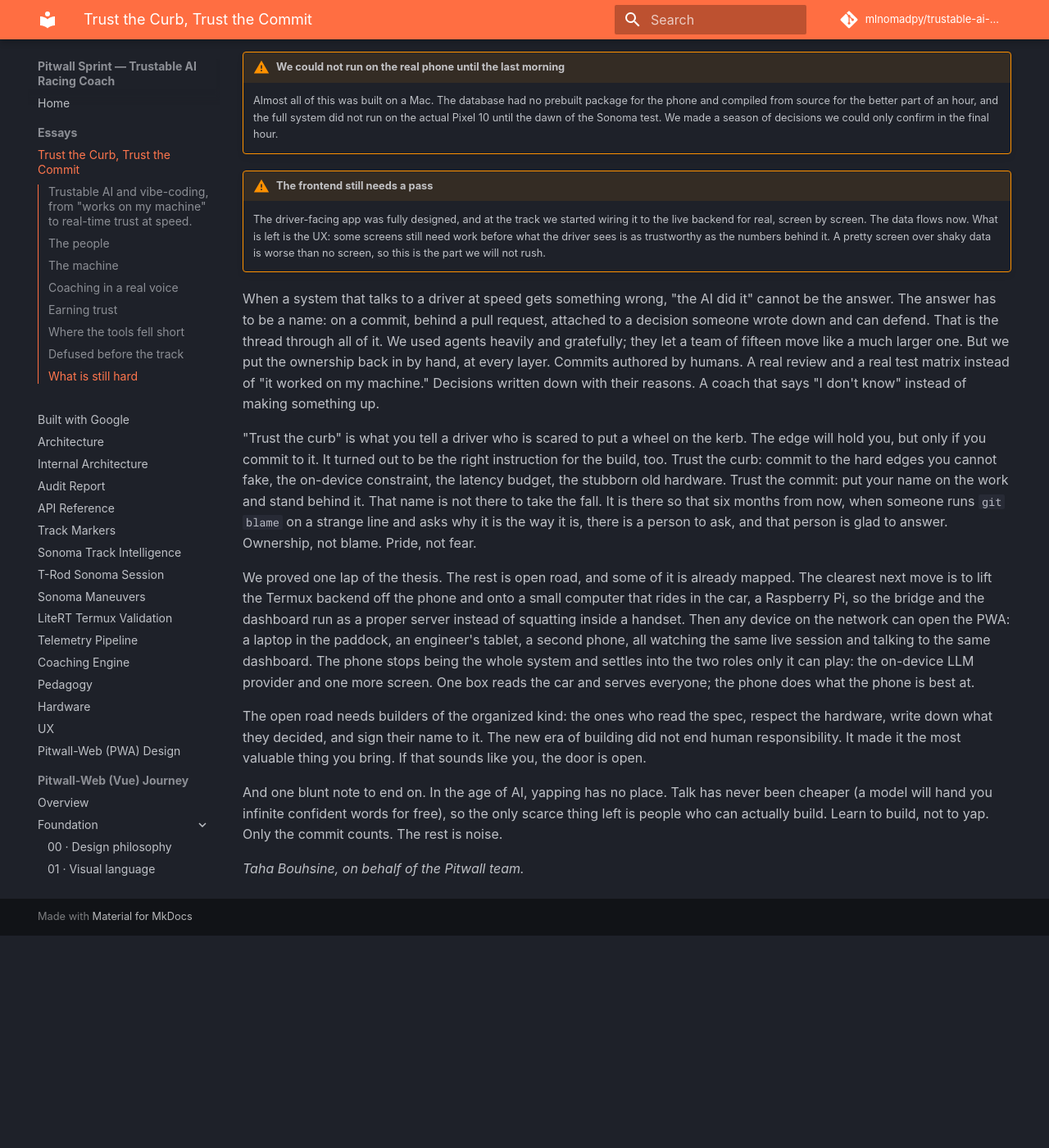
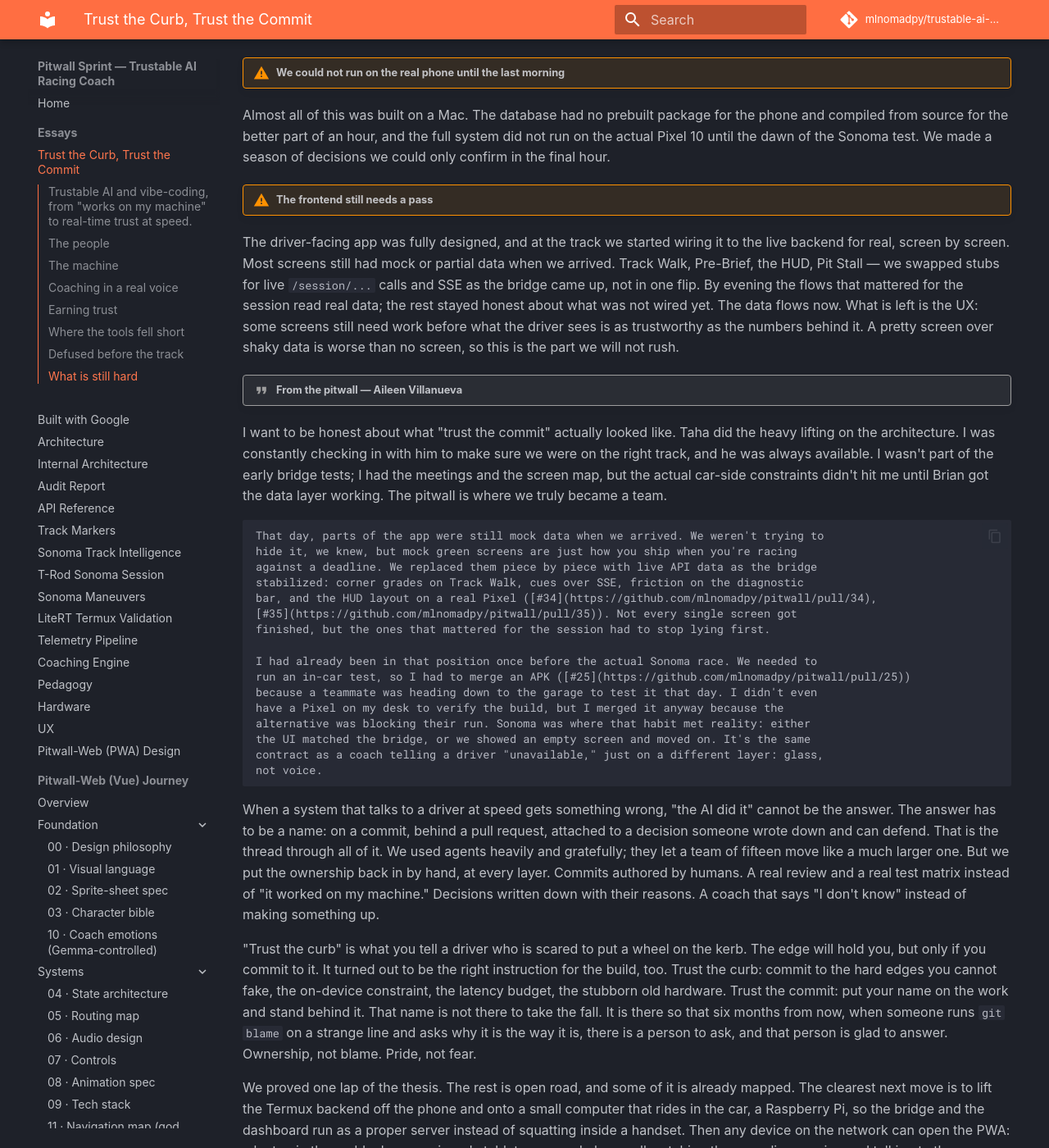
Before and after one commit to mlnomadpy/trustable-ai-superapp, an MkDocs documentation site: the page built from docs/essays/trusted-at-130mph.md, in a window 1280 px wide and 1400 px high, scrolled down 11789 px. Shown: the whole window at 82% size. Built offline with MkDocs 1.6.1 and Material for MkDocs 9.7.7, drawn with Linux system fonts in a browser that asks for light colours; some web fonts are replaced; comment, search, counter and statistics services are not loaded; before the commit the page ends 12930 px from its top, so only the background shows below that; some of the changed text lies outside the part shown.

Commit message:
draft  additions for Aileen Villanueva

```diff
--- a/docs/essays/trusted-at-130mph.md
+++ b/docs/essays/trusted-at-130mph.md
@@ -2,7 +2,7 @@
 
 ### Trustable AI and vibe-coding, from "works on my machine" to real-time trust at speed.
 
-*A field note from the Trustable AI Racing Coach sprint. Written by Taha Bouhsine on behalf of the Pitwall team.*
+_A field note from the Trustable AI Racing Coach sprint. Written by Taha Bouhsine on behalf of the Pitwall team._
 
 ---
 
@@ -57,11 +57,11 @@
 We inherited a lot, too. This repository consolidates work that already lived across a handful of open-source projects, built by people whose names are in the commit history and the acknowledgments. You do not prototype at 130 mph from a blank page. You get there standing on other people's late nights.
 
 !!! quote "From the project acknowledgments"
-    The single thing without which **none** of this exists: **Brian Luc** designed
-    the in-car data system that gets telemetry off the car in the first place. The
-    AiM MXP / CAN-over-USB-C pipeline every downstream component consumes, all of it
-    ultimately reads data that exists in software only because of Brian's
-    architecture. Thank you, Brian.
+The single thing without which **none** of this exists: **Brian Luc** designed
+the in-car data system that gets telemetry off the car in the first place. The
+AiM MXP / CAN-over-USB-C pipeline every downstream component consumes, all of it
+ultimately reads data that exists in software only because of Brian's
+architecture. Thank you, Brian.
 
 Remember him. In an essay about what agents can take off your plate, the one person they could not touch is the one standing closest to the metal, because that is exactly where this project has its hard floor, the part no model abstracted away.
 
@@ -123,11 +123,11 @@
 
 The only honest way to do that is to admit coaching is not one thing at one speed. It is three things at three speeds.
 
-| Tier | What runs | Budget | When |
-|------|-----------|--------|------|
-| 🔴 **Hot** | rule-based canonical phrases, no model | under 100 ms, every frame | on track, mid-corner |
-| 🟡 **Warm** | brief and debrief over the local model | a few seconds | parked |
-| 🟢 **Paddock** | the agent system over the local model | seconds | parked |
+| Tier           | What runs                              | Budget                    | When                 |
+| -------------- | -------------------------------------- | ------------------------- | -------------------- |
+| 🔴 **Hot**     | rule-based canonical phrases, no model | under 100 ms, every frame | on track, mid-corner |
+| 🟡 **Warm**    | brief and debrief over the local model | a few seconds             | parked               |
+| 🟢 **Paddock** | the agent system over the local model  | seconds                   | parked               |
 
 The most trustable decision we made was to not use the AI where it would fail. We measured it. On a developer machine, the on-device model takes about a quarter second to its first word and several seconds for a full thought; a pre-session brief clocked in at 6.7 seconds. The corner, meanwhile, is over in under a second.
 
@@ -167,7 +167,7 @@
 
 ## Coaching in a real voice
 
-A coach can be fast, on-device, and perfectly architected and still be useless if it talks like a manual. The hard part was never the plumbing. It was getting the thing to say what a good coach would say, in the words a real one uses. That came from two people: Ross Bentley, through his *Speed Secrets* curriculum, and a coach we will call T-Rod, through one afternoon at Sonoma.
+A coach can be fast, on-device, and perfectly architected and still be useless if it talks like a manual. The hard part was never the plumbing. It was getting the thing to say what a good coach would say, in the words a real one uses. That came from two people: Ross Bentley, through his _Speed Secrets_ curriculum, and a coach we will call T-Rod, through one afternoon at Sonoma.
 
 Bentley gave us the theory, and we refused to just hand the model a PDF. Each concept in the curriculum became a small structured object the system could act on: the telemetry condition that should trigger it, the physics underneath, the exact words to say at each skill level, the anti-pattern that means the driver is overcooking it, and a reference number from a fast lap to measure against. Trail braking, for instance, fires when the brake is still on past turn-in and the car is already loading sideways. Its object carries the physics (trailing the brake keeps weight on the front tires, which buys the grip to rotate), three phrasings, the mistake to watch for, and the pressure a quick driver holds at the apex.
 
@@ -227,7 +227,7 @@
 
 Start with the engine under the engine. We ran local Gemma models, Gemma 3 and Gemma 4, and we tried two ways to get them onto the phone. Android's AICore, still in beta, would only run on a Pixel 10 Pro; on the plain Pixel 10 we hit access restrictions and could not use it at all. LiteRT-LM ran everywhere, but it could not load the model onto the Tensor G5, the phone's own NPU, so we were left on the CPU. On the CPU, inference came in around 20 tokens a second. That is fine for a paragraph you read at your leisure and a non-starter for anything that has to keep pace with a car. It is the real reason the model is banned from the corner, and the reason the whole three-tier design has to exist. We are betting that path opens up, and the day the model finally runs on the G5, the coach gets faster for free. But today, on the CPU, twenty tokens a second is the ceiling we built under.
 
-Then there is what the coding agents themselves could and could not do: Antigravity, Claude, Codex, the ones writing the software alongside us. They are extraordinary at work you can describe in text and check in text. They come apart the moment the task requires *seeing*. Give an agent a bug it can only judge by looking at a running app and it enters a loop: change something, launch, screenshot, squint, change something else, launch again. A human who is even slightly good centers a div in five seconds. We watched an agent spend ten minutes circling the same one, producing confident commits that moved it nowhere. The loop has a cost floor, and on small visual fixes the economics simply invert: the tool ends up slower and more expensive than the person it was meant to free.
+Then there is what the coding agents themselves could and could not do: Antigravity, Claude, Codex, the ones writing the software alongside us. They are extraordinary at work you can describe in text and check in text. They come apart the moment the task requires _seeing_. Give an agent a bug it can only judge by looking at a running app and it enters a loop: change something, launch, screenshot, squint, change something else, launch again. A human who is even slightly good centers a div in five seconds. We watched an agent spend ten minutes circling the same one, producing confident commits that moved it nowhere. The loop has a cost floor, and on small visual fixes the economics simply invert: the tool ends up slower and more expensive than the person it was meant to free.
 
 Phone UI is where this bit hardest. CSS that looked flawless in a desktop browser came apart on the actual Pixel: buttons shoved past the edge of the screen, fonts shrunk to nothing, components stacked on top of one another. Every screen of the PWA wanted its own hand-tuning for the device's real dimensions, and the agents do not understand physical screens yet. "Look at the screenshot and fix it" is not there; the model can narrate exactly what is wrong and still not drag the button back into frame. So you tune it yourself, screen by screen, the unglamorous way. The toolchain lied too: Android command-line tools that reported success while doing nothing, so even "it worked" could not be trusted until we saw the result on the car.
 
@@ -264,17 +264,46 @@
 Two honest gaps remain, and glossing them would be its own kind of mock data.
 
 !!! warning "We could not run on the real phone until the last morning"
-    Almost all of this was built on a Mac. The database had no prebuilt package for the
-    phone and compiled from source for the better part of an hour, and the full system
-    did not run on the actual Pixel 10 until the dawn of the Sonoma test. We made a
-    season of decisions we could only confirm in the final hour.
+Almost all of this was built on a Mac. The database had no prebuilt package for the
+phone and compiled from source for the better part of an hour, and the full system
+did not run on the actual Pixel 10 until the dawn of the Sonoma test. We made a
+season of decisions we could only confirm in the final hour.
 
 !!! warning "The frontend still needs a pass"
-    The driver-facing app was fully designed, and at the track we started wiring it to the
-    live backend for real, screen by screen. The data flows now. What is left is the UX:
-    some screens still need work before what the driver sees is as trustworthy as the
-    numbers behind it. A pretty screen over shaky data is worse than no screen, so this is
-    the part we will not rush.
+The driver-facing app was fully designed, and at the track we started wiring it to the
+live backend for real, screen by screen. Most screens still had mock or partial data
+when we arrived. Track Walk, Pre-Brief, the HUD, Pit Stall — we swapped stubs for
+live `/session/...` calls and SSE as the bridge came up, not in one flip. By evening
+the flows that mattered for the session read real data; the rest stayed honest about
+what was not wired yet. The data flows now. What is left is the UX: some screens still
+need work before what the driver sees is as trustworthy as the numbers behind it. A
+pretty screen over shaky data is worse than no screen, so this is the part we will not
+rush.
+
+!!! quote "From the pitwall — Aileen Villanueva"
+I want to be honest about what "trust the commit" actually looked like. Taha did the
+heavy lifting on the architecture. I was constantly checking in with him to make sure
+we were on the right track, and he was always available. I wasn't part of the early
+bridge tests; I had the meetings and the screen map, but the actual car-side
+constraints didn't hit me until Brian got the data layer working. The pitwall is where
+we truly became a team.
+
+    That day, parts of the app were still mock data when we arrived. We weren't trying to
+    hide it, we knew, but mock green screens are just how you ship when you're racing
+    against a deadline. We replaced them piece by piece with live API data as the bridge
+    stabilized: corner grades on Track Walk, cues over SSE, friction on the diagnostic
+    bar, and the HUD layout on a real Pixel ([#34](https://github.com/mlnomadpy/pitwall/pull/34),
+    [#35](https://github.com/mlnomadpy/pitwall/pull/35)). Not every single screen got
+    finished, but the ones that mattered for the session had to stop lying first.
+
+    I had already been in that position once before the actual Sonoma race. We needed to
+    run an in-car test, so I had to merge an APK ([#25](https://github.com/mlnomadpy/pitwall/pull/25))
+    because a teammate was heading down to the garage to test it that day. I didn't even
+    have a Pixel on my desk to verify the build, but I merged it anyway because the
+    alternative was blocking their run. Sonoma was where that habit met reality: either
+    the UI matched the bridge, or we showed an empty screen and moved on. It's the same
+    contract as a coach telling a driver "unavailable," just on a different layer: glass,
+    not voice.
 
 When a system that talks to a driver at speed gets something wrong, "the AI did it" cannot be the answer. The answer has to be a name: on a commit, behind a pull request, attached to a decision someone wrote down and can defend. That is the thread through all of it. We used agents heavily and gratefully; they let a team of fifteen move like a much larger one. But we put the ownership back in by hand, at every layer. Commits authored by humans. A real review and a real test matrix instead of "it worked on my machine." Decisions written down with their reasons. A coach that says "I don't know" instead of making something up.
 
@@ -286,4 +315,4 @@
 
 And one blunt note to end on. In the age of AI, yapping has no place. Talk has never been cheaper (a model will hand you infinite confident words for free), so the only scarce thing left is people who can actually build. Learn to build, not to yap. Only the commit counts. The rest is noise.
 
-*Taha Bouhsine, on behalf of the Pitwall team.*
+_Taha Bouhsine, with Aileen Villanueva (pitwall / frontend), on behalf of the Pitwall team._
```
